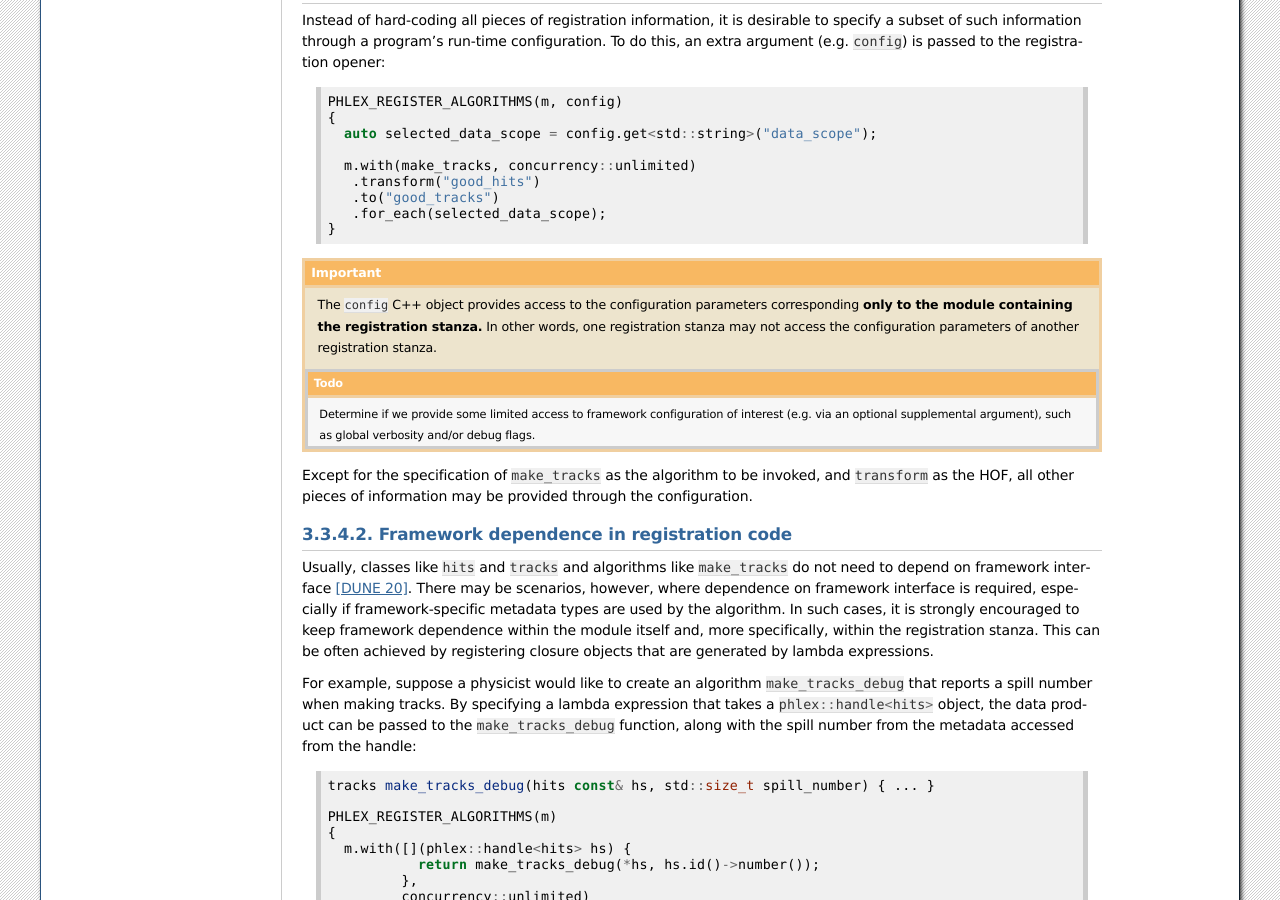
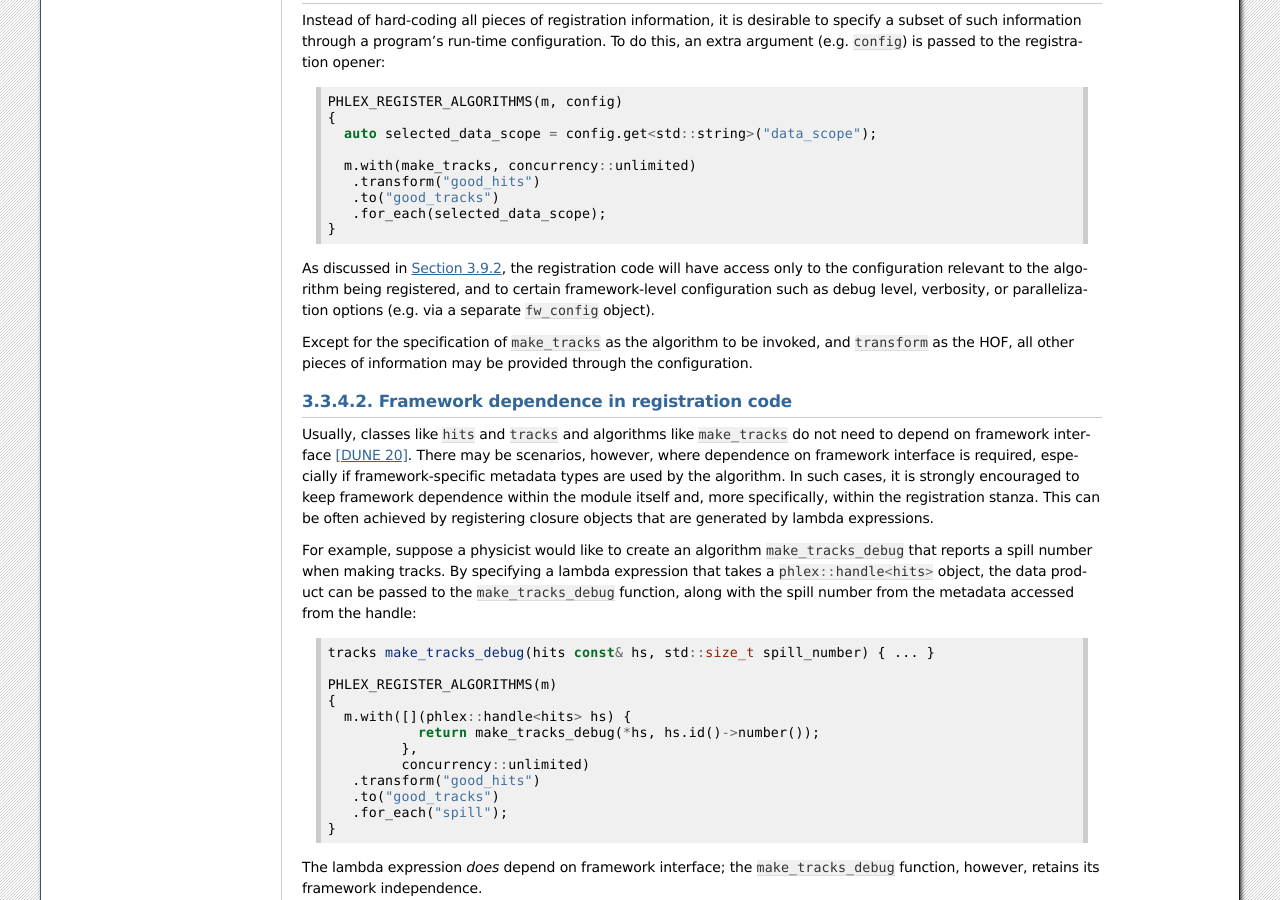
Before and after one commit to Framework-R-D/phlex-design, a Sphinx documentation site: the page built from doc/algorithms.rst, in a window 1280 px wide and 900 px high, scrolled down 2612 px. Built offline with Sphinx 7.4.7, drawn with Linux system fonts in a browser that asks for light colours; formulas are drawn with MathJax 3.

Commit message:
Synchronize relevant text re registration with configuration section

```diff
--- a/doc/algorithms.rst
+++ b/doc/algorithms.rst
@@ -151,15 +151,7 @@ To do this, an extra argument (e.g. :cpp:`config`) is passed to the registration
       .for_each(selected_data_scope);
    }
 
-.. important::
-
-   The :cpp:`config` C++ object provides access to the configuration parameters corresponding **only to the module containing the registration stanza.**
-   In other words, one registration stanza may not access the configuration parameters of another registration stanza.
-
-   .. todo::
-
-      Determine if we provide some limited access to framework configuration of interest (e.g. via an optional supplemental argument), such as global verbosity and/or debug flags.
-
+As discussed in :numref:`user_configuration:Programmatic access to the configuration`, the registration code will have access only to the configuration relevant to the algorithm being registered, and to certain framework-level configuration such as debug level, verbosity, or parallelization options (e.g. via a separate :cpp:`fw_config` object).
 
 Except for the specification of :cpp:`make_tracks` as the algorithm to be invoked, and :cpp:`transform` as the HOF, all other pieces of information may be provided through the configuration.
 
```
